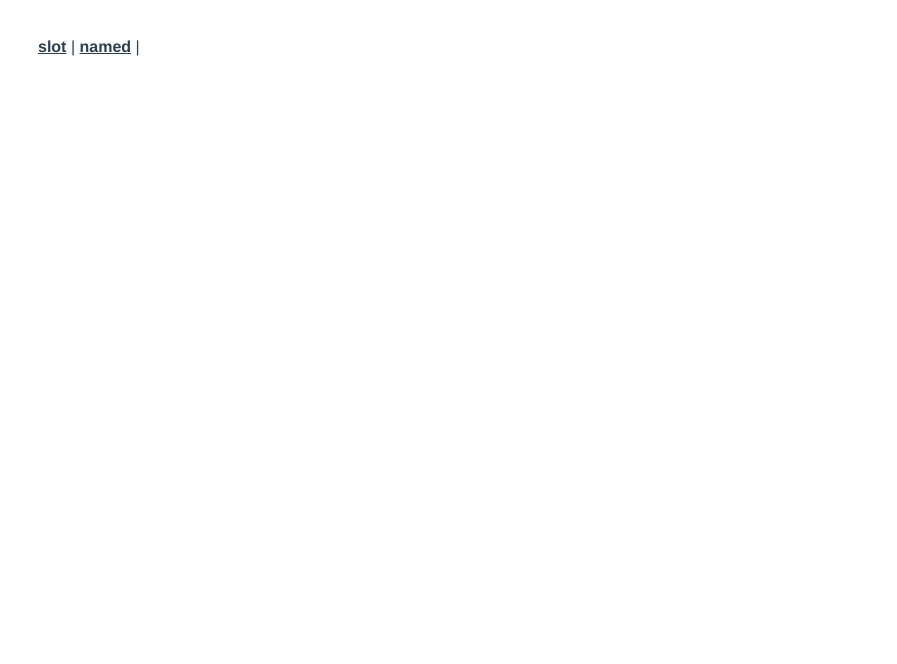
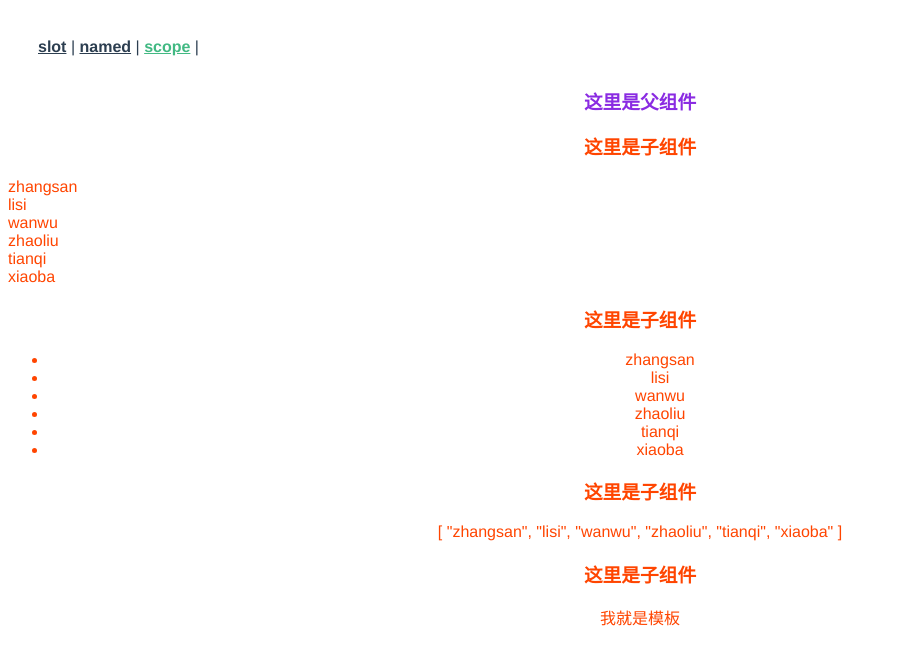
Before and after one commit to openhearted/vue-slot, a Vue app: page /scope in a window 1280 px wide. Before the commit this address had no page. Shown: the top 664 px of the page, without its empty margins (0-897 px from the left). Built offline with nearby package versions, Linux system fonts and the light colour scheme.

Commit message:
作用域插槽

```diff
--- a/src/App.vue
+++ b/src/App.vue
@@ -3,7 +3,7 @@
  * @Author: liuy
  * @LastEditors: liuy
  * @Date: 2020-09-02 15:44:34
- * @LastEditTime: 2020-09-02 20:38:28
+ * @LastEditTime: 2020-09-02 20:51:30
 -->
 <template>
   <div id="app">
@@ -12,6 +12,7 @@
       <div class="slot">
         <router-link to="/">slot</router-link> |
         <router-link to="/named">named</router-link> |
+        <router-link to="/scope">scope</router-link> |
       </div>
     </div>
     <router-view/>
--- a/src/router/index.js
+++ b/src/router/index.js
@@ -3,7 +3,7 @@
  * @Author: liuy
  * @LastEditors: liuy
  * @Date: 2020-09-02 15:44:34
- * @LastEditTime: 2020-09-02 20:31:00
+ * @LastEditTime: 2020-09-02 20:51:58
  */
 import { createRouter, createWebHistory } from 'vue-router'
 import parent from '../views/parent.vue'
@@ -29,6 +29,14 @@ const routes = [
     // this generates a separate chunk (about.[hash].js) for this route
     // which is lazy-loaded when the route is visited.
     component: () => import(/* webpackChunkName: "about" */ '../views/named.vue')
+  },
+  {
+    path: '/scope',
+    name: 'scope',
+    // route level code-splitting
+    // this generates a separate chunk (about.[hash].js) for this route
+    // which is lazy-loaded when the route is visited.
+    component: () => import(/* webpackChunkName: "about" */ '../views/scope.vue')
   }
 ]
 
--- a/src/views/child.vue
+++ b/src/views/child.vue
@@ -3,7 +3,7 @@
  * @Author: liuy
  * @LastEditors: liuy
  * @Date: 2020-09-02 14:56:20
- * @LastEditTime: 2020-09-02 17:31:34
+ * @LastEditTime: 2020-09-03 20:10:13
 -->
 <template>
     <div class="child">
--- a/src/views/named.vue
+++ b/src/views/named.vue
@@ -6,7 +6,7 @@
  * @LastEditTime: 2020-09-02 20:41:26
 -->
 <template>
-    <div class="named">
+    <div class="parent">
       <named-slot>
         <template v-slot:header>
           <h1>header</h1>
--- a/src/views/namedSlot.vue
+++ b/src/views/namedSlot.vue
@@ -3,10 +3,10 @@
  * @Author: liuy
  * @LastEditors: liuy
  * @Date: 2020-09-02 20:22:48
- * @LastEditTime: 2020-09-02 20:33:37
+ * @LastEditTime: 2020-09-03 20:10:34
 -->
 <template>
-    <div class="container">
+    <div class="child">
       <header>
         <slot name="header"></slot>
       </header>
--- a/src/views/parent.vue
+++ b/src/views/parent.vue
@@ -3,7 +3,7 @@
  * @Author: liuy
  * @LastEditors: liuy
  * @Date: 2020-09-02 14:58:29
- * @LastEditTime: 2020-09-02 19:55:37
+ * @LastEditTime: 2020-09-03 16:31:11
 -->
 <template>
     <div class="parent">
--- /dev/null
+++ b/src/views/scope.vue
@@ -0,0 +1,59 @@
+<!--
+ * @Descripttion:
+ * @Author: liuy
+ * @LastEditors: liuy
+ * @Date: 2020-09-02 20:48:38
+ * @LastEditTime: 2020-09-03 20:14:35
+-->
+<template>
+  <div class="parent">
+    <h3>这里是父组件</h3>
+    <!--第一次使用：用flex展示数据-->
+    <scope-slot>
+      <!-- <template slot-scope="user"> -->
+      <template v-slot:default="user">
+        <div class="tmpl">
+          <span v-for="item in user.data">{{item}}</span>
+        </div>
+      </template>
+    </scope-slot>
+
+    <!--第二次使用：用列表展示数据-->
+    <scope-slot>
+      <template v-slot:default="user">
+        <ul>
+          <li v-for="item in user.data">{{item}}</li>
+        </ul>
+      </template>
+    </scope-slot>
+
+    <!--第三次使用：直接显示数据-->
+    <scope-slot>
+      <template v-slot:default="user">
+       {{user.data}}
+      </template>
+    </scope-slot>
+
+    <!--第四次使用：不使用其提供的数据, 作用域插槽退变成匿名插槽-->
+    <scope-slot>
+      我就是模板
+    </scope-slot>
+  </div>
+</template>
+
+<script>
+import scopeSlot from '@/views/scopeSlot';
+
+export default {
+  name: "scope",
+  components: {
+    scopeSlot
+  }
+};
+</script>
+
+<style>
+.tmpl >span{
+    display: flex;
+}
+</style>
--- /dev/null
+++ b/src/views/scopeSlot.vue
@@ -0,0 +1,26 @@
+<!--
+ * @Descripttion:
+ * @Author: liuy
+ * @LastEditors: liuy
+ * @Date: 2020-09-02 20:43:39
+ * @LastEditTime: 2020-09-03 19:58:49
+-->
+<template>
+    <div class="child">
+      <h3>这里是子组件</h3>
+      <!-- 作用域插槽 -->
+      <slot :data="data"></slot>
+    </div>
+</template>
+<script>
+export default {
+  name: 'scopeSlot',
+  data() {
+    return {
+        data: ['zhangsan','lisi','wanwu','zhaoliu','tianqi','xiaoba']
+    };
+  }
+};
+</script>
+<style>
+</style>
```
